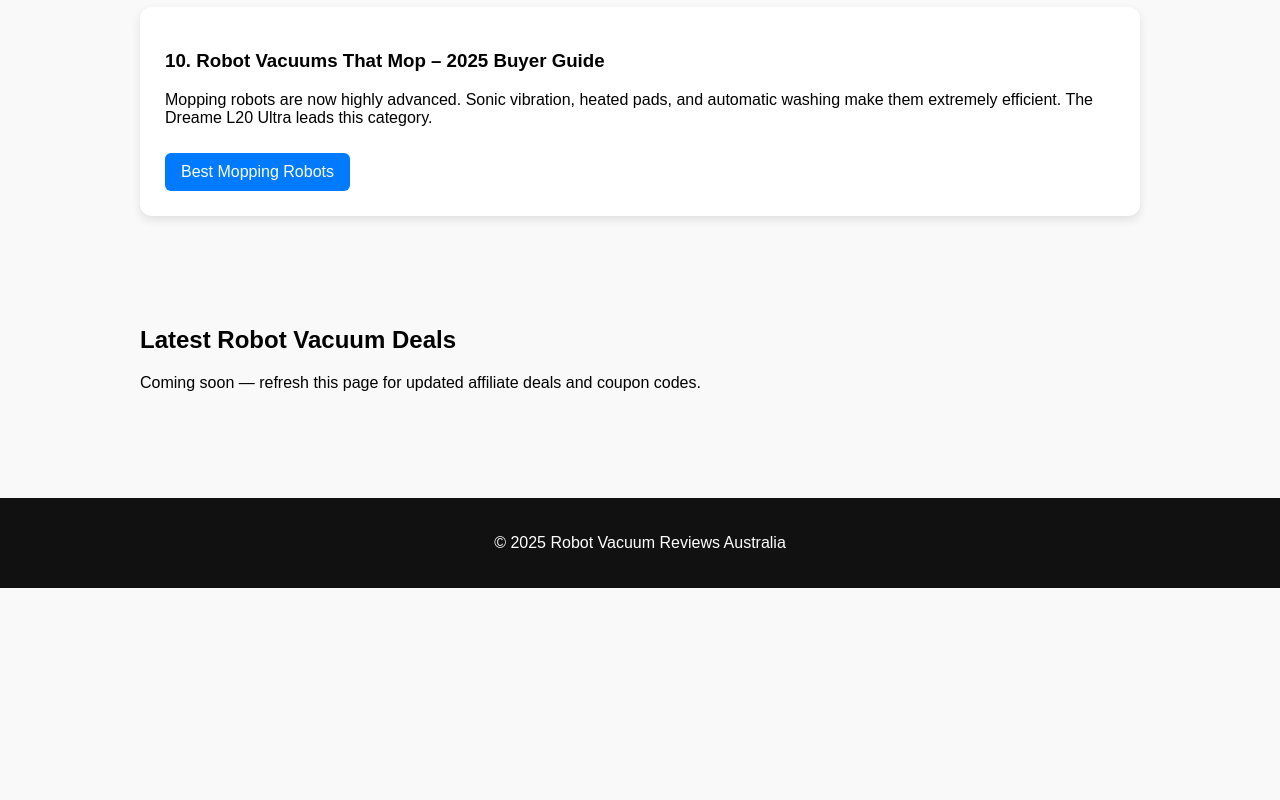
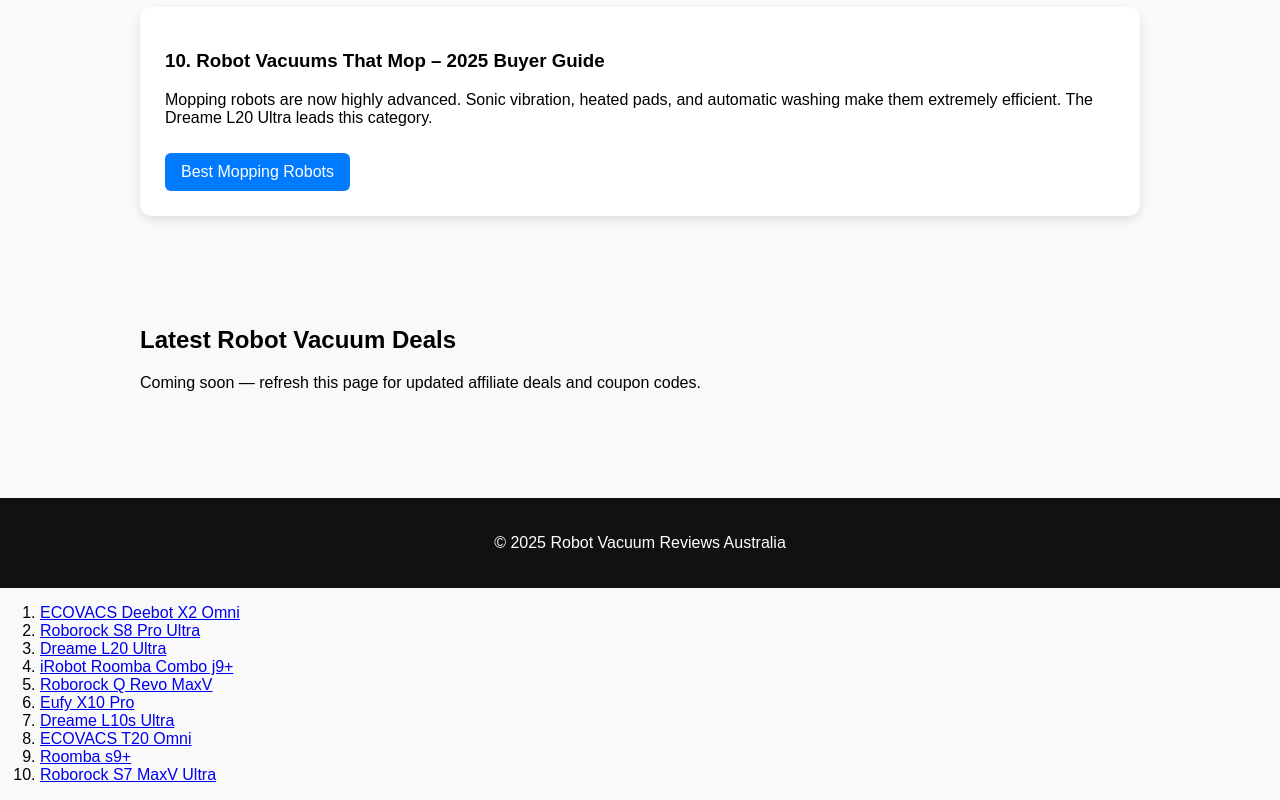
Before and after one commit to jules474/robot-vacuum-deals, a plain HTML site: page index.html in a window 1280 px wide. Shown: the part 2781-3581 px from the top of the page. Before the commit the page ends 3369 px from the top, so only its background shows below. Drawn offline with Linux system fonts and the light colour scheme.

Commit message:
Add list of robot vacuums to index.html

```diff
--- a/index.html
+++ b/index.html
@@ -134,5 +134,17 @@
   <p>© 2025 Robot Vacuum Reviews Australia</p>
 </footer>
 
-</body>
+</body><ol>
+  <li><a href="robots/x2-omni.html">ECOVACS Deebot X2 Omni</a></li>
+  <li><a href="robots/s8-pro-ultra.html">Roborock S8 Pro Ultra</a></li>
+  <li><a href="robots/l20-ultra.html">Dreame L20 Ultra</a></li>
+  <li><a href="robots/j9plus.html">iRobot Roomba Combo j9+</a></li>
+  <li><a href="robots/q-revo-maxv.html">Roborock Q Revo MaxV</a></li>
+  <li><a href="robots/x10-pro.html">Eufy X10 Pro</a></li>
+  <li><a href="robots/l10s-ultra.html">Dreame L10s Ultra</a></li>
+  <li><a href="robots/t20-omni.html">ECOVACS T20 Omni</a></li>
+  <li><a href="robots/s9plus.html">Roomba s9+</a></li>
+  <li><a href="robots/s7-maxv-ultra.html">Roborock S7 MaxV Ultra</a></li>
+</ol>
+
 </html>
```
